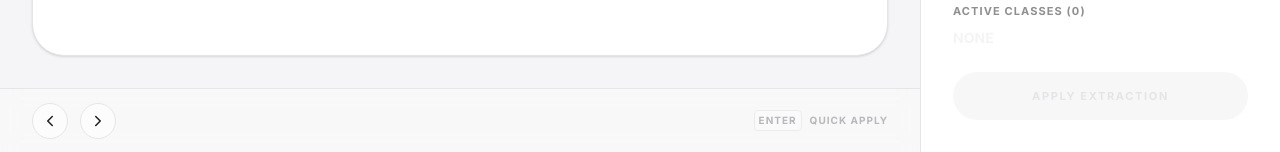
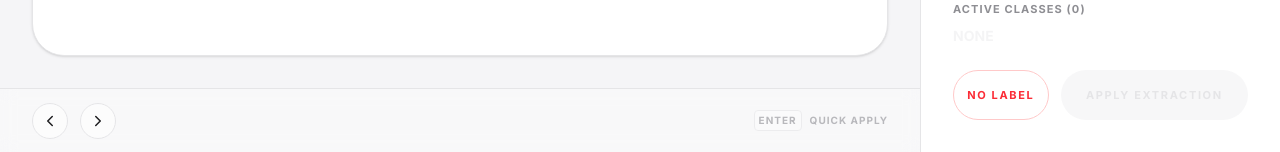
Before and after one commit to eldriankoh/AnnotatePro, a React (Vite) app: page / in a window 1280 px wide. Shown: the part 648-800 px from the top of the page. Built offline with nearby package versions, Linux system fonts and the light colour scheme.

Commit message:
feat: Add "No Label" functionality and hotkey
Users can now mark images as "No Label" by pressing '0'. This annotation is stored and included in the exported CSV. The application also automatically advances to the next image after applying a label or marking "No Label".

```diff
--- a/src/App.tsx
+++ b/src/App.tsx
@@ -158,6 +158,20 @@ export default function App() {
     triggerSave();
   };
 
+  const handleNoLabel = () => {
+    // Store -1 for No Label
+    setAnnotations(prev => ({ ...prev, [currentImage]: [-1] }));
+
+    if (currentImage < totalImages) {
+      setCurrentImage(prev => prev + 1);
+      setSelectedCategories([]);
+    } else {
+      setIsFinished(true);
+    }
+
+    triggerSave();
+  };
+
   const triggerSave = () => {
     setIsSaving(true);
     setTimeout(() => {
@@ -176,7 +190,10 @@ export default function App() {
       const index = Number(id);
       const file = imageFiles[index - 1];
       const fileName = file ? file.name : `image_${id}`;
-      const labels = (ids as number[]).map(lid => CATEGORIES.find(c => c.id === lid)?.name).join('; ');
+      const labels = (ids as number[]).map(lid => {
+        if (lid === -1) return "No Label";
+        return CATEGORIES.find(c => c.id === lid)?.name;
+      }).join('; ');
       csvContent += `${id},"${fileName}","${labels}"\n`;
     });
 
@@ -206,6 +223,9 @@ export default function App() {
         setCurrentImage(prev => prev - 1);
       } else if (e.key === 'ArrowRight' && currentImage < totalImages) {
         setCurrentImage(prev => prev + 1);
+      } else if (e.key === '0') {
+        e.preventDefault();
+        handleNoLabel();
       } else {
         // Number keys 1-9 for categories
         const num = parseInt(e.key);
@@ -574,15 +594,24 @@ export default function App() {
               </div>
             </div>
 
+            <div className="flex gap-3">
+              <button
+                onClick={handleNoLabel}
+                className="flex-1 py-4 rounded-full font-bold uppercase tracking-[0.15em] text-[11px] border border-red-200 text-red-500 hover:bg-red-50 hover:border-red-500 transition-all active:scale-95 whitespace-nowrap"
+              >
+                No Label
+              </button>
               <button
                 onClick={handleApply}
-              className={`w-full py-4 rounded-full font-bold uppercase tracking-[0.15em] text-[11px] transition-all ${
+                className={`flex-[2] py-4 rounded-full font-bold uppercase tracking-[0.15em] text-[11px] transition-all ${
                   selectedCategories.length > 0
                     ? 'bg-primary text-white shadow-2xl shadow-primary/30 hover:shadow-primary/50 hover:-translate-y-0.5 active:translate-y-0.5'
                     : 'bg-outline-variant/30 text-outline cursor-not-allowed'
-            }`}>
+                }`}
+              >
                 Apply Extraction
               </button>
+            </div>
           </div>
         </aside>
       </div>
```
Lines whose indentation alone changed are shown as unchanged.
